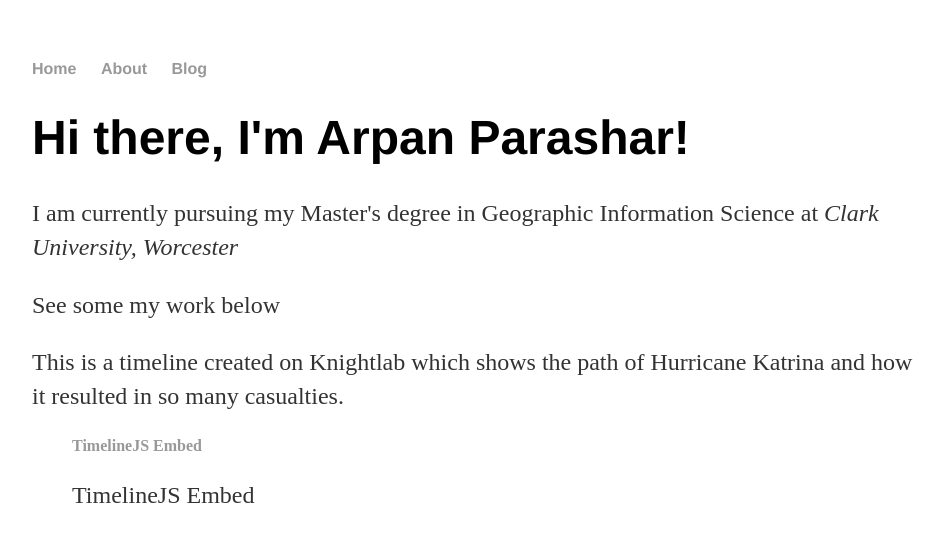
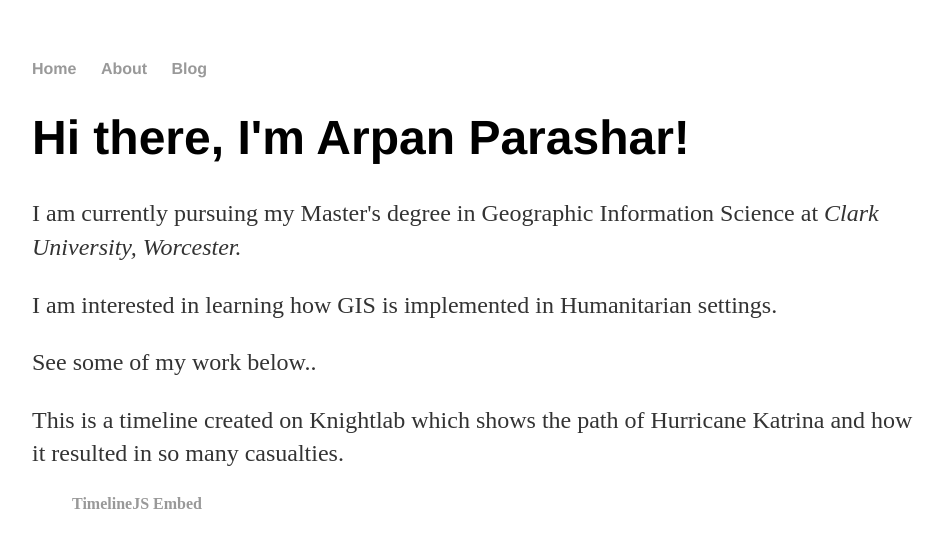
Before and after one commit to Arpan2908/Arpan2908.github.io, a Jekyll site: the page built from index.html, in a window 1280 px wide, cut to the strip 0-537 px from the top of the page. Shown: the whole strip, without its empty margins (160-1104 px from the left). Built offline with Jekyll 4.4.1, drawn with Linux system fonts in a browser that asks for light colours; some of the changed text lies outside the part shown.

Commit message:
Update default.html

```diff
--- a/_layouts/default.html
+++ b/_layouts/default.html
@@ -16,14 +16,17 @@
 		<div class="container">
     		<div class="blurb">
         		<h1>Hi there, I'm Arpan Parashar!</h1>
-				<p>I am currently pursuing my Master's degree in Geographic Information Science at <em> Clark University, Worcester</em></p>
-			<p> See some my work below </p>
+				<p>I am currently pursuing my Master's degree in Geographic Information Science at <em> Clark University, Worcester.</em></p>
+			<p> I am interested in learning how GIS is implemented in Humanitarian settings.</p>
+
+			<p> See some of my work below.. </p>
 
 
 		<p>This is a timeline created on Knightlab which shows the path of Hurricane Katrina and how it resulted in so many casualties.</p>
 			<blockquote class="embedly-card"><h4><a href="https://cdn.knightlab.com/libs/timeline3/latest/embed/index.html?source=1zosa_xGqT75C4XfpjYVQ4HnSE65rZT_TnLr9LtYeGCU&font=Default&lang=en&initial_zoom=2&height=650">TimelineJS Embed</a></h4><p>TimelineJS Embed</p></blockquote>
 <script async src="//cdn.embedly.com/widgets/platform.js" charset="UTF-8"></script>
 
+			<p> This is a map created using GeoJSON showing major places affected by Hurricane Katrina using point features.
 			<iframe src="https://www.google.com/maps/d/embed?mid=11hFa8Wi2HawB2JL0xTyqUOCJ-lnTyb-c" width="640" height="480"></iframe>
 
 
```
